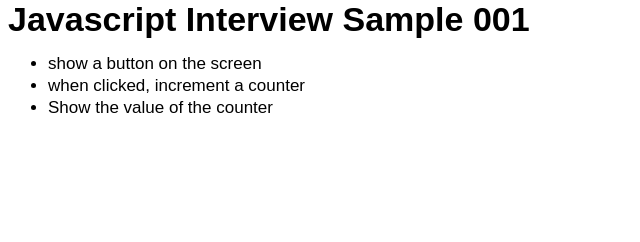
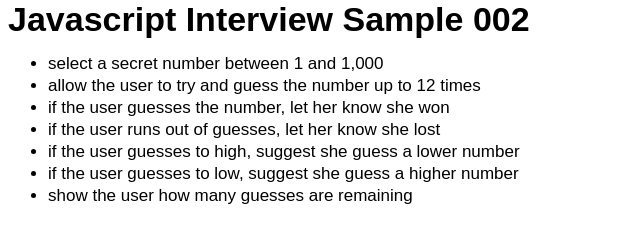
Before and after one commit to rob-sutherland/cdp-js-interview-001, a website: page index.html in a window 1280 px wide. Shown: the whole page, without its empty margins (0-640 px from the left). Drawn offline with Linux system fonts and the light colour scheme.

Commit message:
2 files modified

```diff
--- a/index.html
+++ b/index.html
@@ -1,5 +1,5 @@
 
-<title>CDP JS Interview Sample 001</title>
+<title>CDP JS Interview Sample 002</title>
 <style>
   body {
     font-family: sans-serif;
@@ -9,12 +9,16 @@
 </style>
 
 
-<h1>Javascript Interview Sample 001</h1>
+<h1>Javascript Interview Sample 002</h1>
 
 <ul>
-  <li>show a button on the screen</li>
-  <li>when clicked, increment a counter</li>
-  <li>Show the value of the counter</li>
+  <li>select a secret number between 1 and 1,000</li>
+  <li>allow the user to try and guess the number up to 12 times</li>
+  <li>if the user guesses the number, let her know she won</li>
+  <li>if the user runs out of guesses, let her know she lost</li>
+  <li>if the user guesses to high, suggest she guess a lower number</li>
+  <li>if the user guesses to low, suggest she guess a higher number</li>
+  <li>show the user how many guesses are remaining</li>
 </ul>
 
 <div id="root"></div>
```
Also changed, not shown: README.md.
